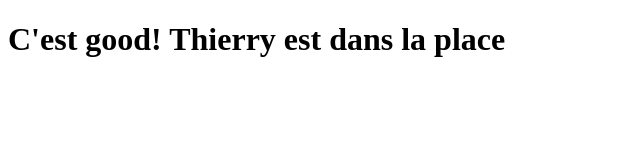
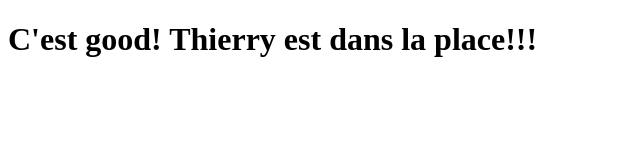
Before and after one commit to dsanchezEni/Test, a plain HTML site: page WebContent/toto.html in a window 1280 px wide. Shown: the full height of the page, 0-640 px from the left. Drawn offline with Linux system fonts and the light colour scheme.

Commit message:
Correction mineure

```diff
--- a/WebContent/toto.html
+++ b/WebContent/toto.html
@@ -5,6 +5,6 @@
 <title>Insert title here</title>
 </head>
 <body>
- <h1>C'est good! Thierry est dans la place</h1>
+ <h1>C'est good! Thierry est dans la place!!!</h1>
 </body>
 </html>
```
